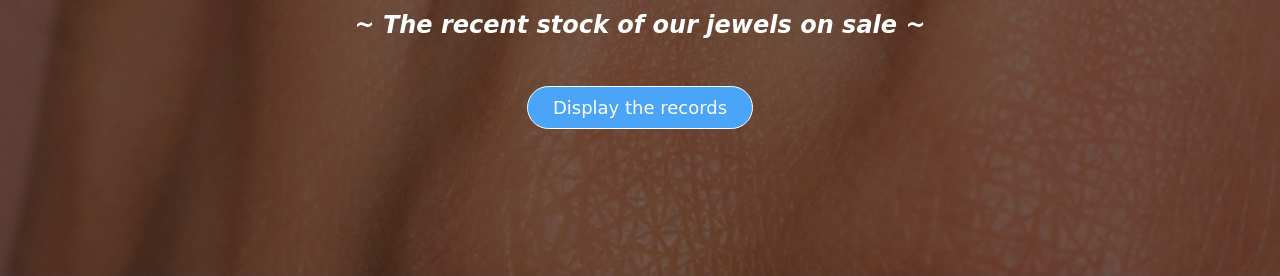
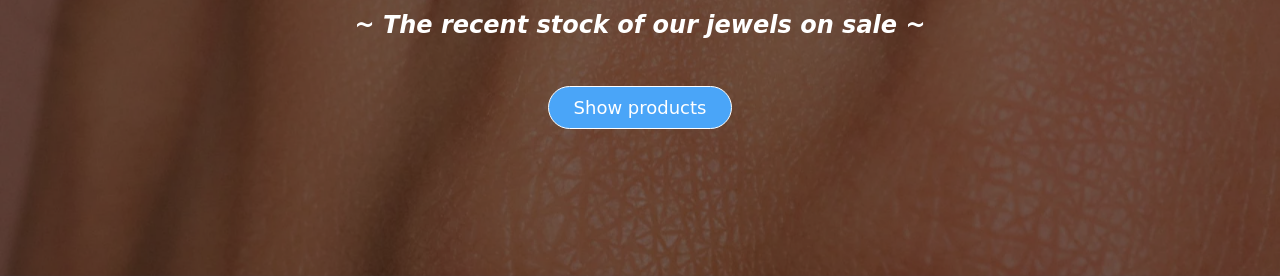
Before and after one commit to edwinjonhontiveros-bpsu/ITNW0223-Jewelry, a plain HTML site: page info.html in a window 1280 px wide. Shown: the part 524-800 px from the top of the page. Drawn offline with Linux system fonts and the light colour scheme; a web font is replaced by a local one.

Commit message:
some general changes to the site apparently

```diff
--- a/info.html
+++ b/info.html
@@ -33,7 +33,7 @@
       <div class="heroFore">
         <h1>Available Jewelries💎</h1>
         <h4><i>~ The recent stock of our jewels on sale ~</i></h4>
-        <button class="changeBtn" onclick="load()">Display the records</button>
+        <button class="changeBtn" onclick="load()">Show products</button>
       </div>
     </div>
     <div id="showJewelries" class="recordList"></div>
```
Also changed, not shown: about.html (+3 -0 lines).
